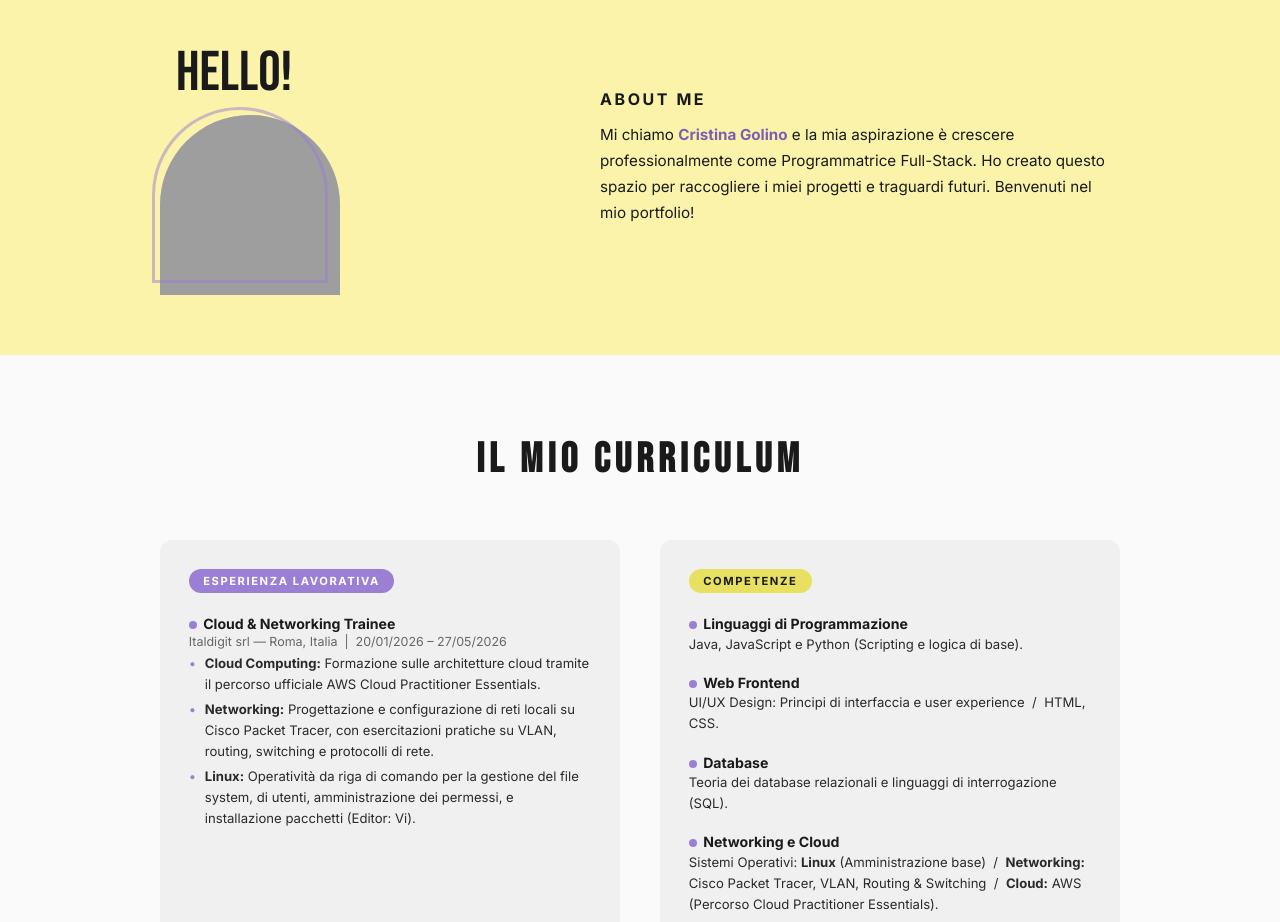
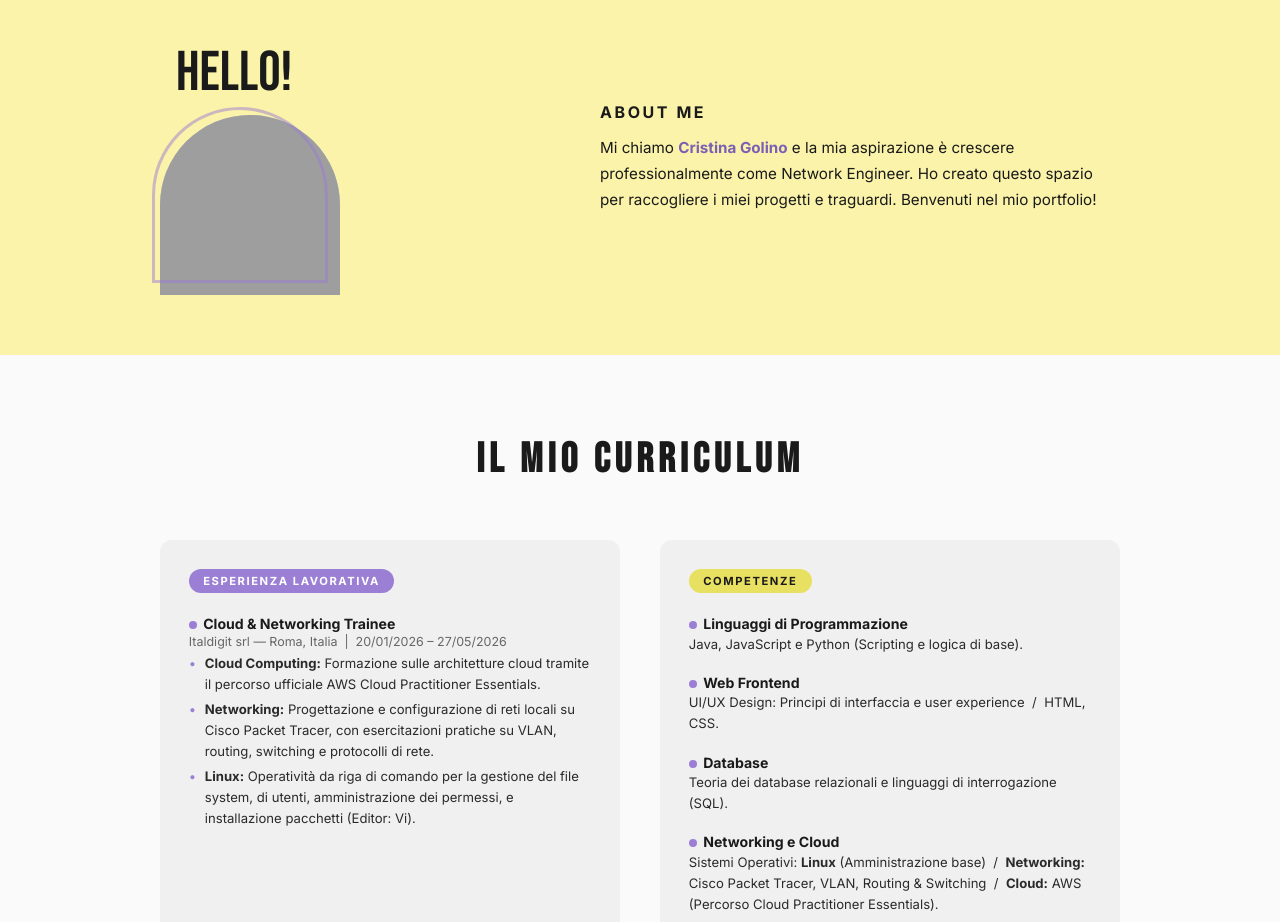
Before and after one commit to cris-collab/cristinagolino.github.io, a plain HTML site: page index.html in a window 1280 px wide. Shown: the part 840-1762 px from the top of the page. Drawn offline with Linux system fonts and the light colour scheme; grey boxes are pictures that could not be loaded.

Commit message:
Update index.html

```diff
--- a/index.html
+++ b/index.html
@@ -529,8 +529,8 @@
         <p class="about-label">About me</p>
         <p class="about-text">
           Mi chiamo <strong>Cristina Golino</strong> e la mia aspirazione è crescere
-          professionalmente come Programmatrice Full-Stack. Ho creato questo spazio
-          per raccogliere i miei progetti e traguardi futuri.
+          professionalmente come Network Engineer. Ho creato questo spazio
+          per raccogliere i miei progetti e traguardi.
           Benvenuti nel mio portfolio!
         </p>
       </div>
```
